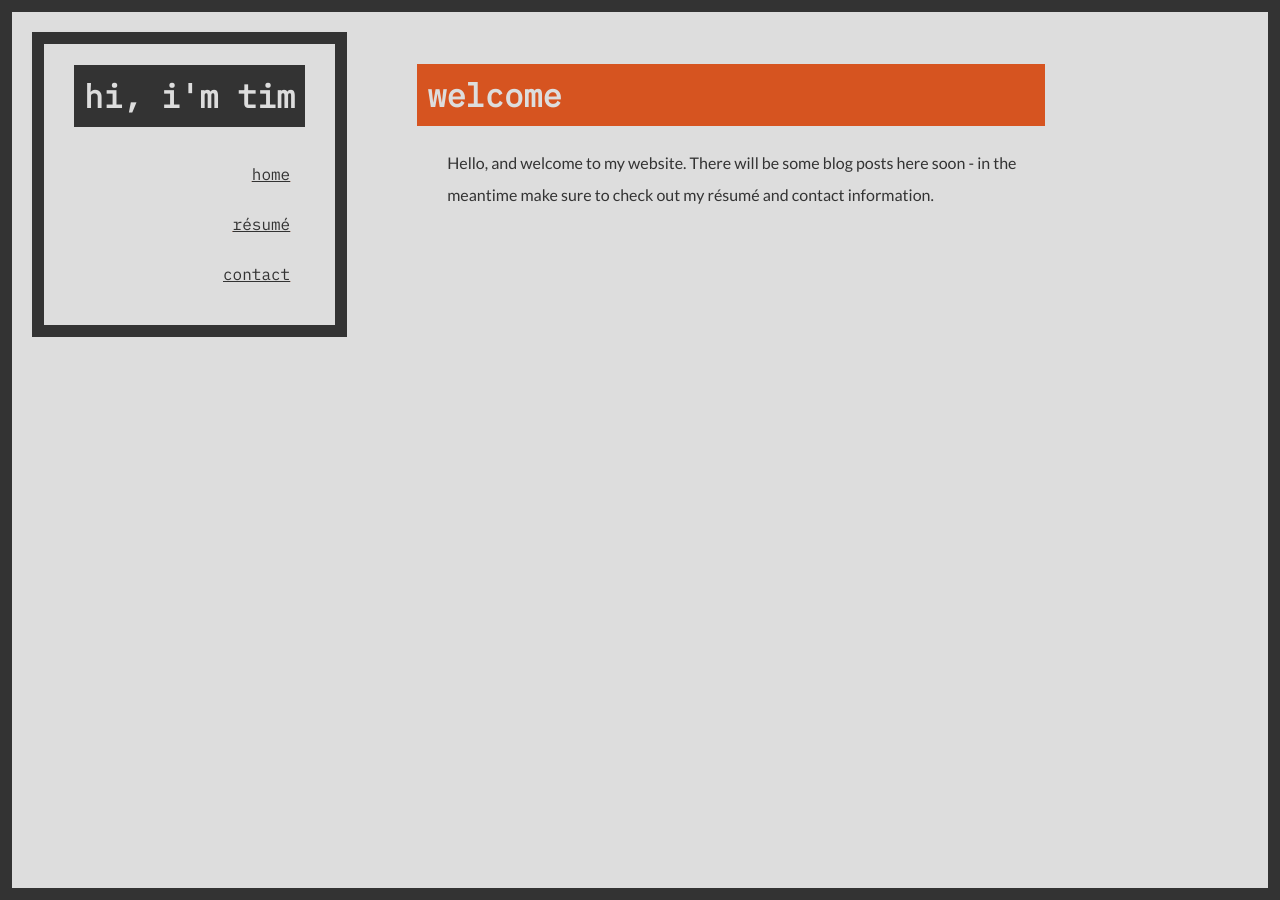
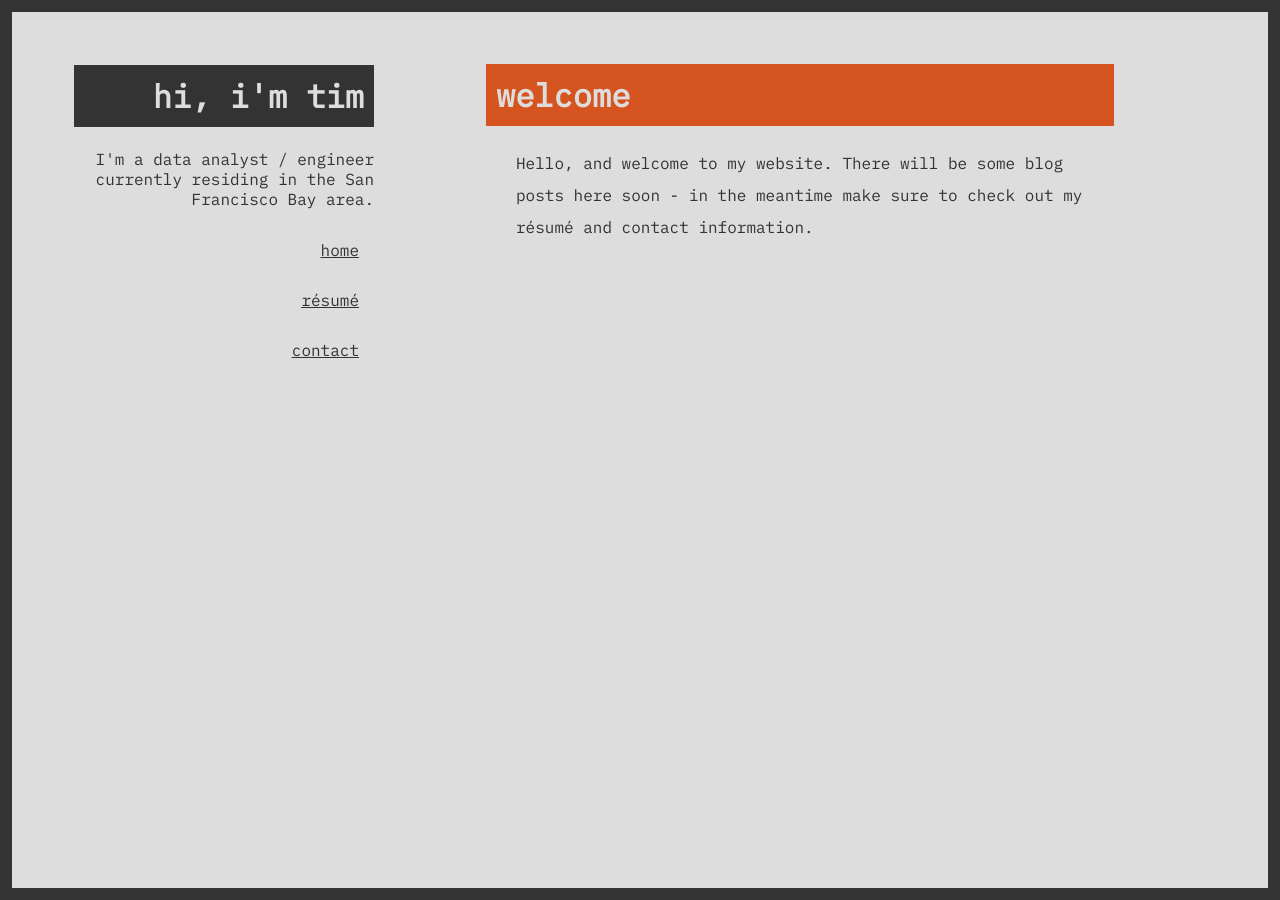
Before and after one commit to timchristie/timchristie.github.io, a Jekyll site: the page built from index.md, in a window 1280 px wide. Built offline with Jekyll 4.4.1, drawn with Linux system fonts in a browser that asks for light colours.

Commit message:
improved CSS

```diff
--- a/_layouts/default.html
+++ b/_layouts/default.html
@@ -26,6 +26,10 @@
     <div class="container">
       <div class="sidebar">
         <h1>hi, i'm tim</h1>
+        <p>
+          I'm a data analyst / engineer currently residing in the San
+          Francisco Bay area.
+        </p>
         <ul>
           <a href="/index"><li>home</li></a>
           <a href="/resume"><li>r&eacute;sum&eacute;</li></a>
--- a/assets/css/style.css
+++ b/assets/css/style.css
@@ -69,7 +69,7 @@ h3 {
 
 .main p {
   line-height: 200%;
-  font-family: "Lato", "Gill Sans", "Gill Sans MT", "Calibri", sans-serif;
+
   margin-left: 30px;
 }
 
@@ -92,7 +92,7 @@ h3 {
   color: #DDDDDD;
 }
 
-@media only screen and (max-width: 980px) {
+@media only screen and (max-width: 979px) {
   .sidebar {
     padding-top: 0;
     margin: 10px;
@@ -103,6 +103,10 @@ h3 {
 
   .sidebar h1 {
     margin: 0px;
+  }
+
+  .sidebar p {
+    padding: 10px;
   }
 
   .sidebar li {
@@ -125,12 +129,7 @@ h3 {
   }
 
   .main {
-    border: 10px solid #333333;
     margin: 10px;
-  }
-
-  .main h1 {
-    border: 3px solid #333333;
   }
 
   .main ul {
@@ -147,13 +146,14 @@ h3 {
   .sidebar {
     background-color: #DDDDDD;
     float: left;
-    min-width: 15%;
+    min-width: 300px;
+    max-width: 20%;
     padding: 30px;
     padding-top: 0;
     padding-bottom: 10px;
     margin: 20px;
     text-align: right;
-    border: 12px solid #333333;
+    border: 12px solid #DDDDDD;
   }
 
   .sidebar ul {
@@ -189,7 +189,6 @@ h3 {
   }
 
   .main ul {
-    font-family: "Gill Sans", "Gill Sans MT", Calibri, sans-serif;
     list-style-type: square;
     padding: 0;
     margin-left: 60px;
```
Also changed, not shown: 5 other files.
